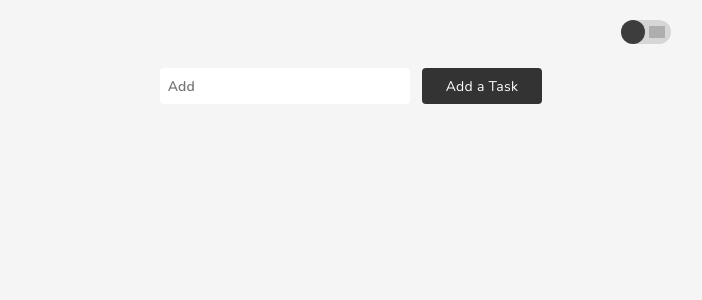
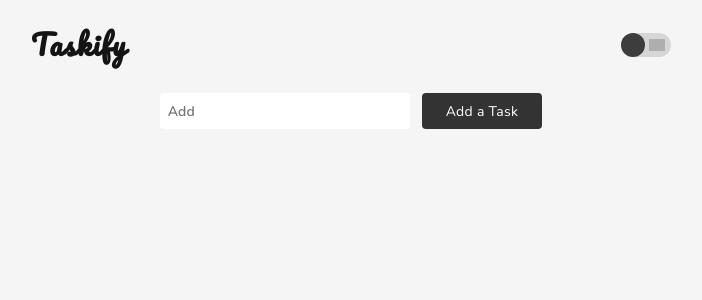
Before and after one commit to sushmita094/notes-app-react, a React (Create React App) app: page / in a window 1280 px wide. Shown: the top 300 px of the page, without its empty margins (289-991 px from the left). Built offline with nearby package versions, Linux system fonts and the light colour scheme; grey boxes are pictures that could not be loaded.

Commit message:
ADD: heading, FIX: bugs

```diff
--- a/src/App.js
+++ b/src/App.js
@@ -136,17 +136,24 @@ class App extends Component {
     return (
       <div className={`page-wrapper ${isDarkMode && "dark"}`}>
         <div className="container">
+          <div className="header">
+            <h1 className="heading">Taskify</h1>
             <button
               className="dark-mode-switch"
               onClick={() => this.toggleDarkMode()}
             >
               {/* Switch to {isDarkMode ? "Light" : "Dark"} Mode */}
               <img src={sun} className="sun" alt="toggle for dark/light mode" />
-            <img src={moon} className="moon" alt="toggle for dark/light mode" />
+              <img
+                src={moon}
+                className="moon"
+                alt="toggle for dark/light mode"
+              />
               <span
                 className={`indicator ${isDarkMode && "indicator-right"}`}
               ></span>
             </button>
+          </div>
 
           <form
             className="add-task-form"
--- a/src/components/TaskCard.js
+++ b/src/components/TaskCard.js
@@ -42,7 +42,7 @@ const TaskCard = ({
             <p className="task-name">{task.name}</p>
           </div>
 
-          <div>
+          <div className="task-card-right">
             <button className="edit-task-btn" onClick={() => startEdit(index)}>
               <img src={editIcon} alt="edit task" />
             </button>
--- a/src/styles/_fonts.scss
+++ b/src/styles/_fonts.scss
@@ -1 +1,3 @@
 @import url("https://fonts.googleapis.com/css2?family=Nunito:wght@200;300;400;600;700;800&display=swap");
+
+@import url("https://fonts.googleapis.com/css2?family=Pacifico&display=swap");
--- a/src/styles/page.scss
+++ b/src/styles/page.scss
@@ -14,6 +14,19 @@
     @media (max-width: 1024px) {
       width: unset;
     }
+  }
+}
+
+.header {
+  display: flex;
+  justify-content: space-between;
+  align-items: center;
+
+  .heading {
+    font-family: "Pacifico", cursive;
+    font-size: 28px;
+    letter-spacing: 1.3px;
+    margin: 0;
   }
 }
 
@@ -80,6 +93,10 @@
     align-items: center;
   }
 
+  &-right {
+    flex-shrink: 0;
+  }
+
   &.completed {
     .task-name {
       text-decoration: line-through;
@@ -93,7 +110,7 @@
 
     .edit-task-btn,
     .delete-task-btn {
-      opacity: 0.8;
+      opacity: 0.5;
     }
   }
 
@@ -144,7 +161,7 @@
     margin-left: 24px;
 
     @media (max-width: 1024px) {
-      opacity: 0.8;
+      opacity: 0.5;
     }
   }
 
```
Lines whose indentation alone changed are shown as unchanged.
